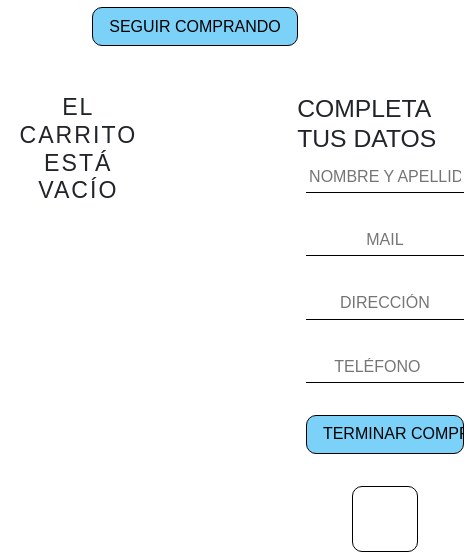
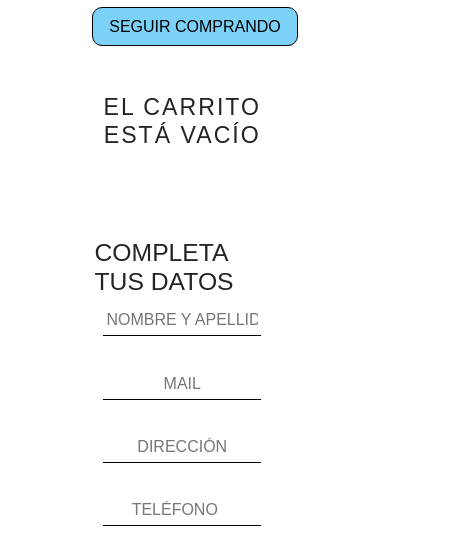
Before and after one commit to Fedemaeda/proyectoFinalJavascript, a plain HTML site: page secciones/contacto.html in a window 390 px wide. Shown: the part 152-707 px from the top of the page, 473 px wide, since content can reach past the window. Drawn offline with nearby package versions, Linux system fonts and the light colour scheme.

Commit message:
proyecto final con API

```diff
--- a/scss/imports/_clima.scss
+++ b/scss/imports/_clima.scss
@@ -15,7 +15,7 @@
 #caja1, #caja2, #caja3 {
     display: grid;
     text-align: center;
-    padding: 2%;
+    padding: 20px;
     width: 170px;
     height: 180px;
 }
--- a/scss/style.scss
+++ b/scss/style.scss
@@ -223,7 +223,17 @@ $formulario:(
     height: auto;
    }
 
+   .checkout {
+      width: 90%;
+      display: grid;
+      grid-template-areas: 1fr;
+      margin-left: 150px;
+      flex-direction: row;
 
+      gap: 5em;
+      margin-top: 3rem;
+      /* justify-content: space-around; */
+  }
 
 
 
```
Also changed, not shown: estilos/style.css, 1 other file.
